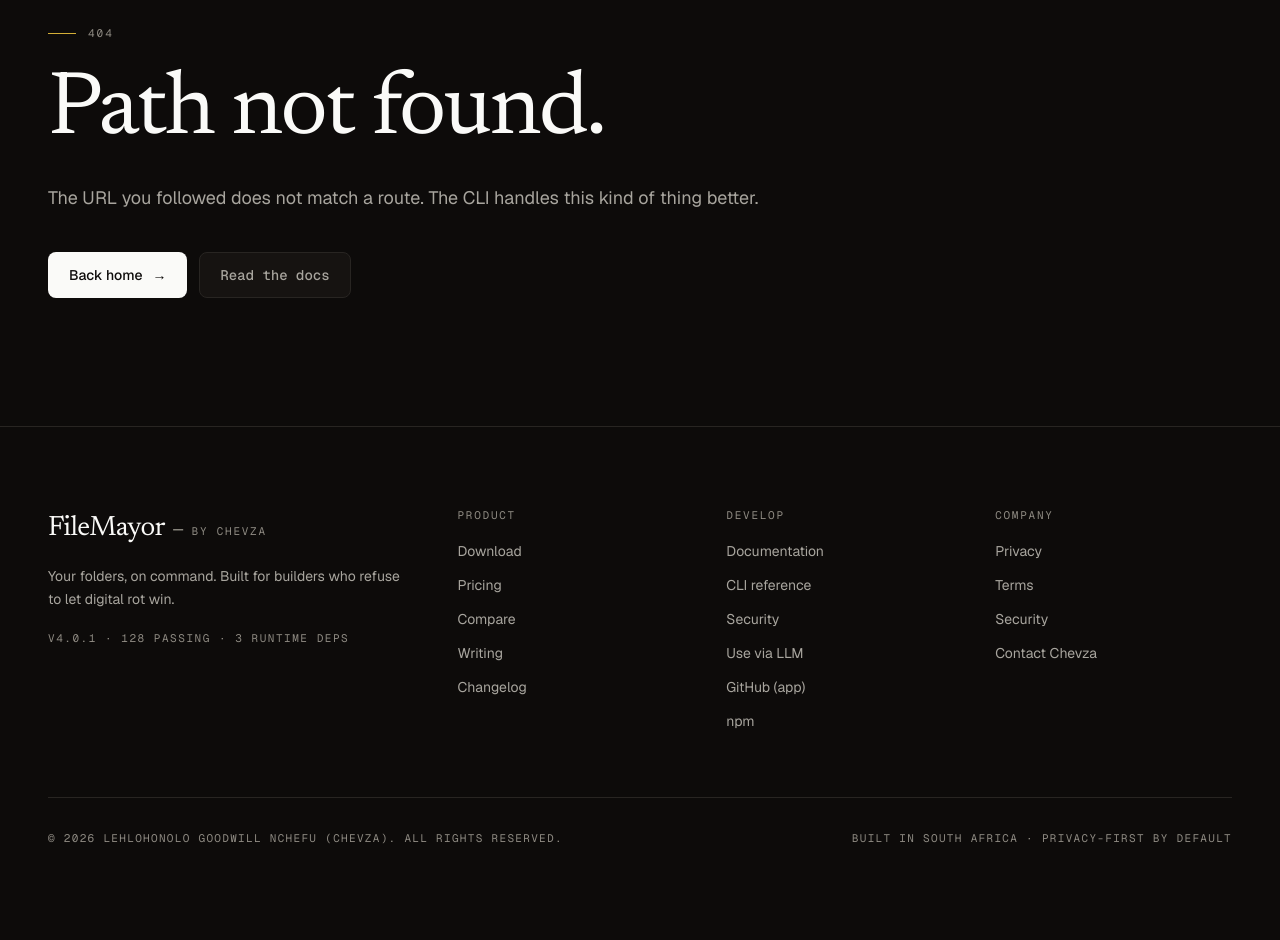
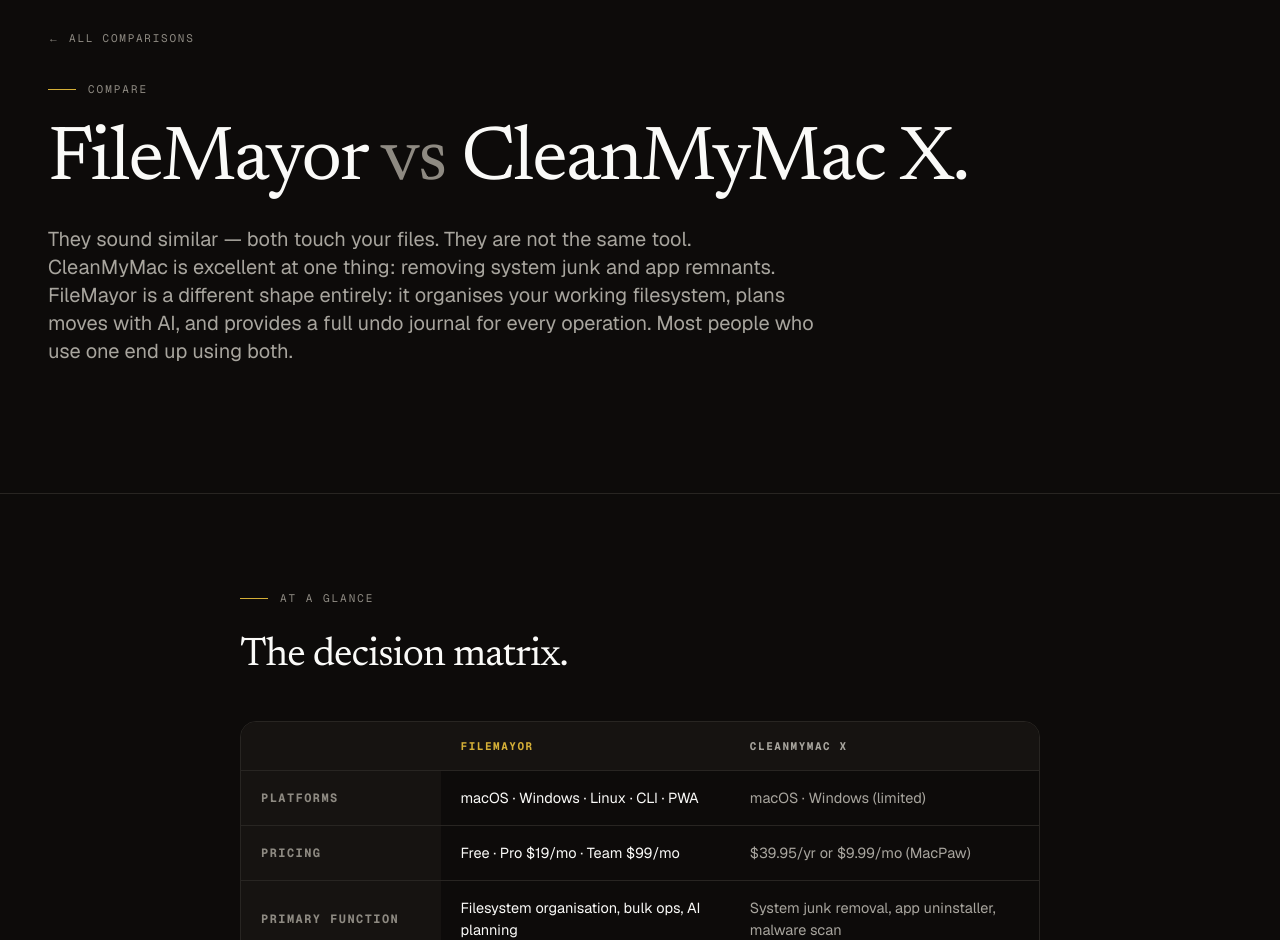
Before and after one commit to Hrypopo/filemayor-landing, a Next.js app: page /vs/cleanmymac in a window 1280 px wide. Before the commit this address had no page. Shown: the part 160-1100 px from the top of the page. Built offline with nearby package versions, Linux system fonts and the light colour scheme.

Commit message:
feat(seo): FileMayor vs CleanMyMac comparison page

```diff
--- /dev/null
+++ b/app/vs/cleanmymac/page.tsx
@@ -0,0 +1,139 @@
+import type { Metadata } from 'next';
+import Link from 'next/link';
+import { Nav } from '@/components/Nav';
+import { Footer } from '@/components/Footer';
+
+export const metadata: Metadata = {
+  title: 'FileMayor vs CleanMyMac X',
+  description:
+    'CleanMyMac X cleans system junk. FileMayor organises your filesystem with AI planning and full rollback. Honest comparison.',
+};
+
+const matrix = [
+  { row: 'Platforms', fm: 'macOS · Windows · Linux · CLI · PWA', cmm: 'macOS · Windows (limited)' },
+  { row: 'Pricing', fm: 'Free · Pro $19/mo · Team $99/mo', cmm: '$39.95/yr or $9.99/mo (MacPaw)' },
+  { row: 'Primary function', fm: 'Filesystem organisation, bulk ops, AI planning', cmm: 'System junk removal, app uninstaller, malware scan' },
+  { row: 'AI planning', fm: 'Yes — Curative Triad (explain → cure → apply)', cmm: 'No' },
+  { row: 'Rollback', fm: 'Full session journal · undo --all', cmm: 'No undo for cleaned files' },
+  { row: 'File organisation', fm: 'Yes — sort, move, rename, dedupe at scale', cmm: 'Limited — focuses on system files, not user folders' },
+  { row: 'CLI access', fm: 'Yes — 14 commands, --json everywhere', cmm: 'No' },
+  { row: 'MCP / AI tool integration', fm: 'Yes — Claude Desktop, Cursor, Zed', cmm: 'No' },
+  { row: 'Safety architecture', fm: 'Chevza Doctrine — 6-layer hardened runtime', cmm: 'Standard app sandboxing' },
+  { row: 'Telemetry', fm: 'None', cmm: 'Usage analytics (opt-out available)' },
+  { row: 'Best for', fm: 'Organising folders, managing projects, AI-driven curation', cmm: 'Freeing disk space, removing app leftovers, quick system scan' },
+];
+
+export default function VsCleanMyMac() {
+  return (
+    <>
+      <Nav />
+      <main id="main">
+        <section className="border-b border-border py-24 md:py-32">
+          <div className="container-prose">
+            <Link
+              href="/vs"
+              className="font-mono text-[11px] uppercase tracking-[0.16em] text-text-3 transition-colors hover:text-accent"
+            >
+              ← All comparisons
+            </Link>
+            <div className="section-label mt-8">Compare</div>
+            <h1 className="h-display text-[clamp(40px,6vw,80px)]">
+              FileMayor <span className="text-text-3">vs</span> CleanMyMac X.
+            </h1>
+            <p className="mt-6 max-w-3xl text-lg leading-relaxed text-text-2 md:text-xl">
+              They sound similar — both touch your files. They are not the same tool.
+              CleanMyMac is excellent at one thing: removing system junk and app remnants.
+              FileMayor is a different shape entirely: it organises your working filesystem,
+              plans moves with AI, and provides a full undo journal for every operation.
+              Most people who use one end up using both.
+            </p>
+          </div>
+        </section>
+
+        <section className="border-b border-border py-20 md:py-24">
+          <div className="container-prose max-w-4xl">
+            <div className="section-label">At a glance</div>
+            <h2 className="font-display text-[clamp(28px,3.5vw,40px)] font-normal leading-tight tracking-tight">
+              The decision matrix.
+            </h2>
+            <div className="mt-10 overflow-hidden rounded-2xl border border-border">
+              <table className="w-full text-left text-[14.5px]">
+                <thead>
+                  <tr className="border-b border-border bg-surface">
+                    <th className="w-1/4 px-5 py-4 font-mono text-[11px] uppercase tracking-[0.14em] text-text-3">&nbsp;</th>
+                    <th className="w-3/8 px-5 py-4 font-mono text-[11px] uppercase tracking-[0.14em] text-accent">FileMayor</th>
+                    <th className="w-3/8 px-5 py-4 font-mono text-[11px] uppercase tracking-[0.14em] text-text-2">CleanMyMac X</th>
+                  </tr>
+                </thead>
+                <tbody>
+                  {matrix.map((m, i) => (
+                    <tr key={m.row} className={i < matrix.length - 1 ? 'border-b border-border' : ''}>
+                      <th scope="row" className="bg-surface px-5 py-4 font-mono text-[12px] uppercase tracking-[0.12em] text-text-3">{m.row}</th>
+                      <td className="px-5 py-4 align-top text-text">{m.fm}</td>
+                      <td className="px-5 py-4 align-top text-text-2">{m.cmm}</td>
+                    </tr>
+                  ))}
+                </tbody>
+              </table>
+            </div>
+          </div>
+        </section>
+
+        <section className="border-b border-border py-20 md:py-24">
+          <div className="container-prose max-w-3xl">
+            <div className="section-label">When CleanMyMac is the right call</div>
+            <h2 className="font-display text-[clamp(28px,3.5vw,40px)] font-normal leading-tight tracking-tight">
+              System cleanup, not folder work.
+            </h2>
+            <p className="mt-6 text-[16.5px] leading-relaxed text-text-2">
+              If your goal is to reclaim gigabytes from caches, remove app remnants after
+              uninstalling software, or run a quick malware scan, CleanMyMac X is a polished
+              and well-maintained solution. The UI is thoughtful, and MacPaw has a long
+              track record on macOS. It does what it does very well.
+            </p>
+          </div>
+        </section>
+
+        <section className="border-b border-border py-20 md:py-24">
+          <div className="container-prose max-w-3xl">
+            <div className="section-label">When FileMayor is the right call</div>
+            <h2 className="font-display text-[clamp(28px,3.5vw,40px)] font-normal leading-tight tracking-tight">
+              When the mess is in your folders, not the system.
+            </h2>
+            <p className="mt-6 text-[16.5px] leading-relaxed text-text-2">
+              Downloads folder with 4,000 files. A project directory that grew without
+              a plan. A media library that spans three drives. These are not CleanMyMac
+              problems — they are FileMayor problems. FileMayor scans the structure,
+              explains what it finds, proposes a cure, and applies it only after you
+              approve, with every move journaled so undo is always one command away.
+            </p>
+            <p className="mt-4 text-[16.5px] leading-relaxed text-text-2">
+              Add the fact that FileMayor runs on Windows and Linux and exposes a full
+              CLI and MCP server, and the two tools occupy completely different niches.
+            </p>
+          </div>
+        </section>
+
+        <section className="py-16 md:py-20">
+          <div className="container-prose max-w-3xl">
+            <div className="section-label">The short answer</div>
+            <p className="mt-6 text-[16.5px] leading-relaxed text-text-2">
+              Run CleanMyMac monthly to clear system debris. Use FileMayor whenever you
+              need to actually restructure, organise, or make sense of a folder. They
+              do not compete.
+            </p>
+            <div className="mt-10 flex flex-wrap gap-3">
+              <Link href="/download" className="btn btn-primary">
+                Download FileMayor <span aria-hidden>→</span>
+              </Link>
+              <Link href="/blog/curative-triad" className="btn btn-mono">
+                How the Curative Triad works
+              </Link>
+            </div>
+          </div>
+        </section>
+      </main>
+      <Footer />
+    </>
+  );
+}
```
